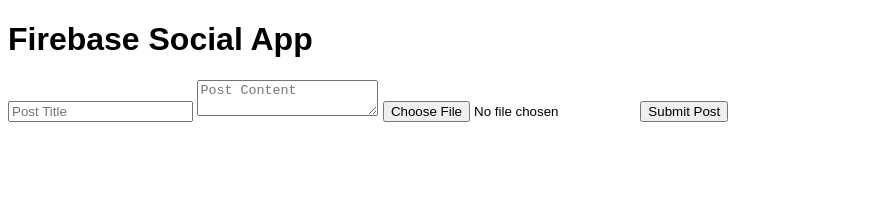
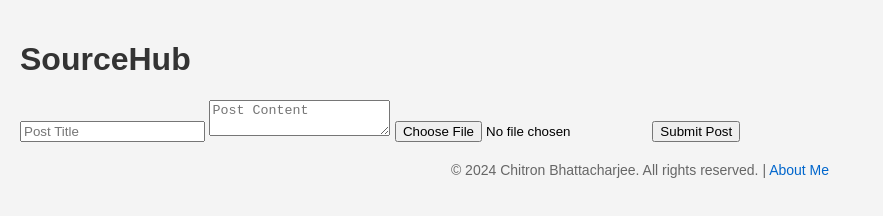
Before and after one commit to AdiBhaiAlpha/sourcehub, a plain HTML site: page index.html in a window 1280 px wide. Shown: the whole page, without its empty margins (0-883 px from the left). Drawn offline with Linux system fonts and the light colour scheme; no server answers.

Commit message:
Update index.html

```diff
--- a/index.html
+++ b/index.html
@@ -3,7 +3,7 @@
 <head>
     <meta charset="UTF-8">
     <meta name="viewport" content="width=device-width, initial-scale=1.0">
-    <title>Firebase Social App</title>
+    <title>SourceHub - Your Gateway to Knowledge Sharing</title>
     <script type="module">
         // Import the functions you need from the SDKs you need
         import { initializeApp } from "https://www.gstatic.com/firebasejs/10.13.2/firebase-app.js";
@@ -105,19 +105,41 @@
     <style>
         body {
             font-family: Arial, sans-serif;
+            background-color: #f4f4f4;
+            margin: 0;
+            padding: 20px;
+        }
+        h1 {
+            color: #333;
         }
         .post {
             border: 1px solid #ccc;
-            padding: 10px;
+            border-radius: 5px;
+            padding: 15px;
             margin: 10px 0;
+            background-color: #fff;
+            box-shadow: 0 2px 4px rgba(0, 0, 0, 0.1);
         }
         h3 {
             margin: 0 0 5px;
         }
+        footer {
+            text-align: center;
+            margin-top: 20px;
+            font-size: 14px;
+            color: #666;
+        }
+        footer a {
+            color: #0066cc;
+            text-decoration: none;
+        }
+        footer a:hover {
+            text-decoration: underline;
+        }
     </style>
 </head>
 <body>
-    <h1>Firebase Social App</h1>
+    <h1>SourceHub</h1>
     <form id="postForm">
         <input type="text" id="postTitle" placeholder="Post Title" required>
         <textarea id="postContent" placeholder="Post Content" required></textarea>
@@ -126,5 +148,9 @@
     </form>
 
     <div id="posts"></div>
+
+    <footer>
+        &copy; 2024 Chitron Bhattacharjee. All rights reserved. | <a href="https://www.brandchitron.github.com/biograph" target="_blank">About Me</a>
+    </footer>
 </body>
 </html>
```
